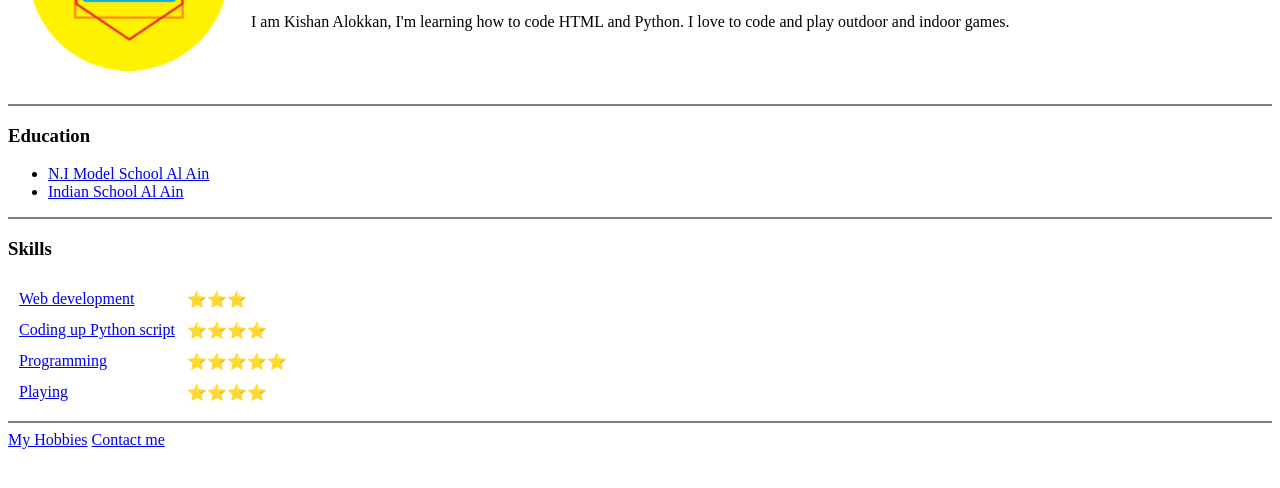
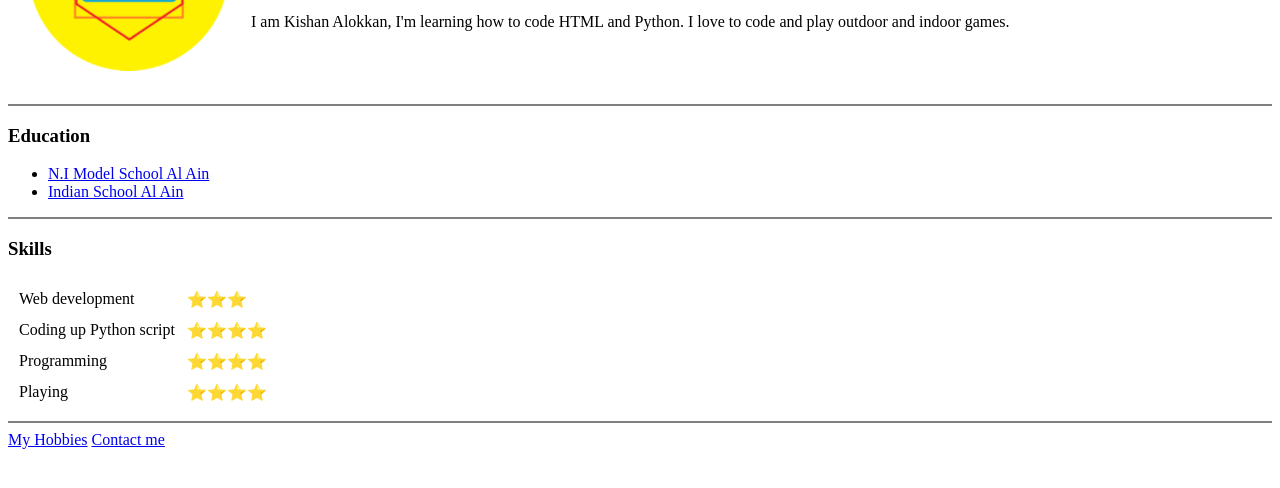
Before and after one commit to KSN-Kishan/CV, a plain HTML site: page index.html in a window 1280 px wide. Shown: the part 158-646 px from the top of the page. Drawn offline with Linux system fonts and the light colour scheme.

Commit message:
Update index.html

```diff
--- a/index.html
+++ b/index.html
@@ -26,19 +26,19 @@
         <table cellspacing="10">
             <tbody>
                 <tr>
-                    <td><a href="https://www.youtube.com/watch?v=ysEN5RaKOlA">Web development</a></td>
+                    <td>Web development</td>
                     <td>⭐⭐⭐</td>
                 </tr>
                 <tr>
-                    <td><a href="https://www.youtube.com/watch?v=Y8Tko2YC5hA">Coding up Python script</a></td>
+                    <td>Coding up Python script</td>
                     <td>⭐⭐⭐⭐</td>
                 </tr>
                 <tr>
-                    <td><a href="https://www.freecodecamp.org/news/content/images/2021/08/chris-ried-ieic5Tq8YMk-unsplash.jpg">Programming</a></td>
-                    <td>⭐⭐⭐⭐⭐</td>
+                    <td>Programming</td>
+                    <td>⭐⭐⭐⭐</td>
                 </tr>
                 <tr>
-                    <td><a href="https://cff2.earth.com/uploads/2018/07/25115124/Kids-now-spend-twice-as-much-time-playing-indoors-than-outdoors.jpg">Playing</a></td>
+                    <td>Playing</td>
                     <td>⭐⭐⭐⭐</td>
                 </tr>
             </tbody>
```
